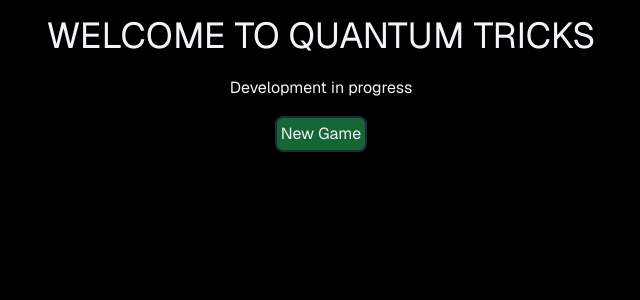
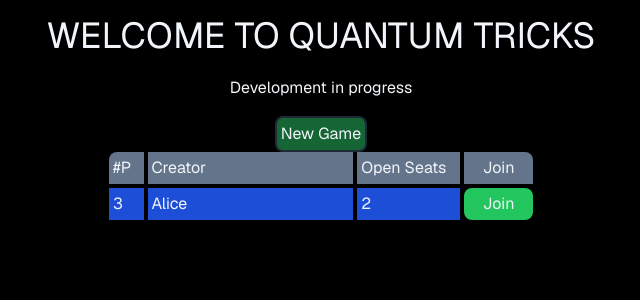
Before and after one commit to thirdthoughts/quantum-tricks, a Next.js app: page / in a window 1280 px wide. Shown: the top 300 px of the page, without its empty margins (319-959 px from the left). Built offline with nearby package versions, Linux system fonts and the light colour scheme.

Commit message:
time to add auth and then build out initial game lobby db

```diff
--- a/src/app/page.tsx
+++ b/src/app/page.tsx
@@ -21,7 +21,15 @@ const gameSchema = z.object({
     .max(5), //TODO consider making an "or" schema around each player count to make this max always match the game settings
 });
 
-const games: z.infer<typeof gameSchema>[] = [];
+const games: z.infer<typeof gameSchema>[] = [
+  {
+    playerCount: 3,
+    creator: "Alice",
+    players: [{ playerName: "Alice", playerSign: "Charm" }],
+  },
+];
+
+const player = "Bob";
 
 function CreateGame({ dismiss }: createGameProps) {
   const [playerCount, setPlayerCount] = useState(4);
@@ -118,16 +126,55 @@ function CreateGame({ dismiss }: createGameProps) {
   );
 }
 
+function JoinGame(game: z.infer<typeof gameSchema>, player:string) {
+  game.players.push({playerName:player, playerSign:"Spin"})
+}
+
 function GameLobby({
-  index,
   game,
 }: {
-  index: number;
   game: z.infer<typeof gameSchema>;
 }) {
+  const alreadyIn = game.players.some((e) => e.playerName === "Bob");
+
   return (
-    <div key="index">
-      {game.playerCount}-player game created by {game.creator}
+    <div className="flex flex-row gap-1">
+      <div className="flex w-1/12 bg-blue-700 p-1">{game.playerCount}</div>
+      <div className="flex w-1/2 bg-blue-700 p-1">{game.creator}</div>
+      <div className="flex w-1/4 bg-blue-700 p-1">
+        {game.playerCount - game.players.length}
+      </div>
+      {!alreadyIn && (
+        <div
+          className="flex w-1/6 cursor-pointer justify-center rounded-lg bg-green-500 p-1"
+          onMouseDown={() => JoinGame(game, player)}
+        >
+          Join
+        </div>
+      )}
+      {alreadyIn && (
+        <div className="flex w-1/6 cursor-pointer justify-center rounded-lg bg-red-500 p-1">
+          Leave
+        </div>
+      )}
+    </div>
+  );
+}
+4
+function GameLobbyList() {
+  return (
+    <div className="flex w-1/3 flex-col gap-1">
+      <div className="flex flex-row gap-1">
+        <div className="flex w-1/12 rounded-tl-lg bg-slate-500 p-1">#P</div>
+        <div className="flex w-1/2 bg-slate-500 p-1">Creator</div>
+        <div className="flex w-1/4 bg-slate-500 p-1">Open Seats</div>
+        <div className="flex w-1/6 justify-center rounded-tr-lg bg-slate-500 p-1">
+          Join
+        </div>
+      </div>
+      {games.map((g, i) => (
+        <GameLobby key={i} game={g}></GameLobby>
+      ))}
     </div>
   );
 }
@@ -140,7 +187,7 @@ export default function HomePage() {
       <div className="h-4"></div>
       {creating && <CreateGame dismiss={() => setCreating(false)}></CreateGame>}
       {!creating && (
-        <div>
+        <>
           <button
             className="flex cursor-pointer select-none items-center justify-center rounded-lg border-2
      border-gray-800 bg-green-800 p-1"
@@ -148,10 +195,8 @@ export default function HomePage() {
           >
             New Game
           </button>
-          {games.map((g, index) => (
-            <GameLobby index={index} game={g}></GameLobby>
-          ))}
-        </div>
+          <GameLobbyList></GameLobbyList>
+        </>
       )}
     </div>
   );
```
